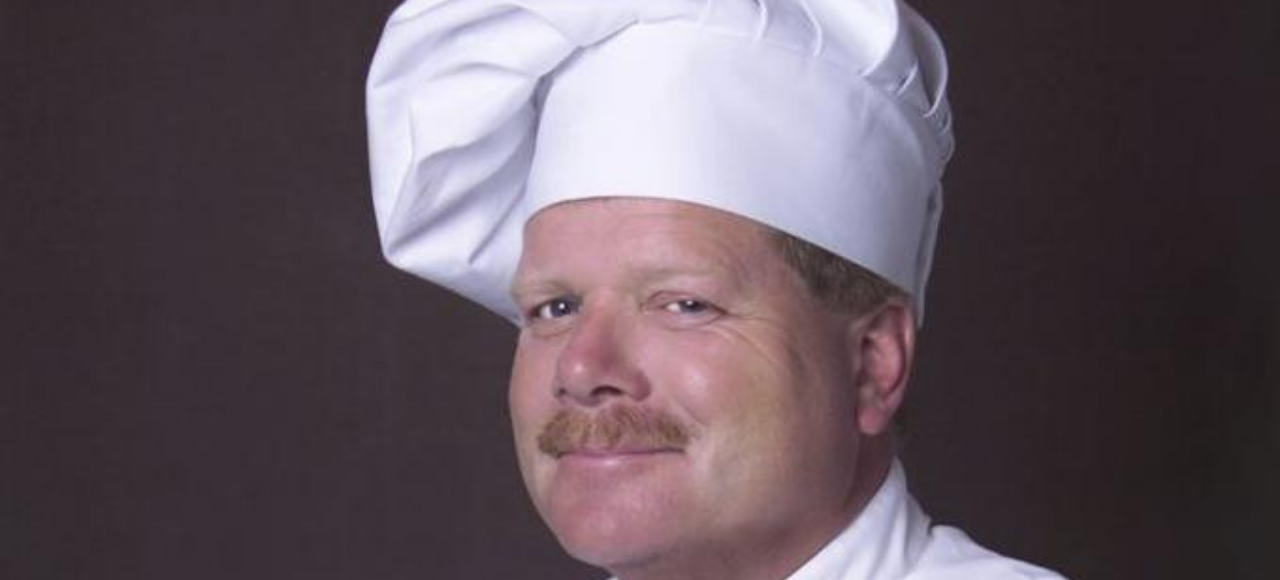
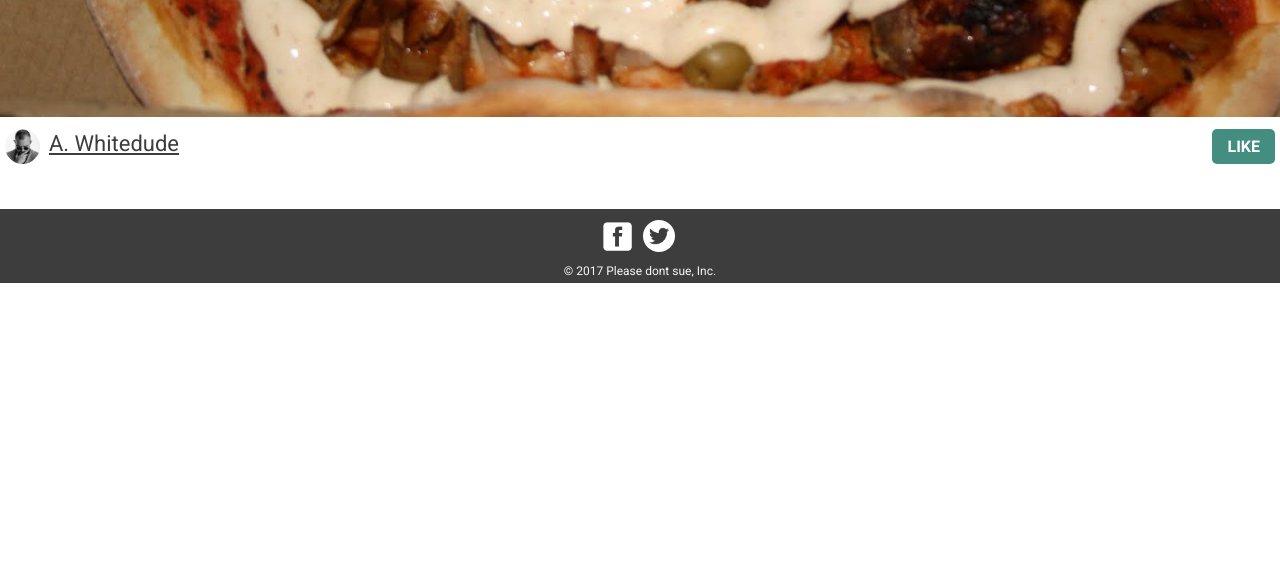
Before and after one commit to AxelTidehorn/The-wall, a PHP site: page / in a window 1280 px wide. Shown: the part 5920-6500 px from the top of the page. After the commit the page ends 6203 px from the top, so only its background shows below. Run offline with PHP 8.4, Linux system fonts and the light colour scheme.

Commit message:
footer
make footers great again

```diff
--- a/css/main.css
+++ b/css/main.css
@@ -121,8 +121,7 @@
 .profilename:hover{
   color: rgb(91, 91, 91);
 }
-<<<<<<< HEAD
-=======
+
 .profilepic{
   display: inline-block;
   vertical-align: middle;
@@ -136,7 +135,7 @@
 .profilepic:hover{
   opacity: .5;
 }
->>>>>>> bd0bb52a86298a55554d8466f406aa5a75123835
+
 .likebtn{
   background-color: rgb(68, 142, 129);
   color: white;
@@ -156,7 +155,37 @@
         /*FOOTER*/
 footer{
   background-color: rgb(61, 61, 61);
+  padding-top: 10px;
+  padding-bottom: 5px;
+}
+.fb{
+  display: inline-block;
+  vertical-align: middle;
+  margin-right: 5px;
+  width: 35px;
+  height: 35px;
 
+}
+.twitter{
+  display: inline-block;
+  vertical-align: middle;
+  margin-right: 5px;
+  width: 32px;
+  height: 32px;
+  border-radius: 50%;
+  overflow: hidden;
+
+}
+.display-center{
+  text-align: center;
+}
+
+.display-center>img{
+  display: inline-block;
+}
+#copyright{
+  text-align: center;
+  font-size: 12px;
 }
 
         /*END FOOTER*/
--- a/footer.php
+++ b/footer.php
@@ -1,6 +1,10 @@
 <footer>
-  <p class="light-text">
-  	Please dont sue
+	<div class="display-center">
+	  <img class="fb" src="imgs/facebook.png">
+	  <img class="twitter" src="imgs/twitter.png">
+	 </div>
+   <p class="light-text" id="copyright">
+  		© 2017 Please dont sue, Inc.
   </p>
 </footer>
 
```
Also changed, not shown: imgs/facebook.png (added), imgs/twitter.png (added).
